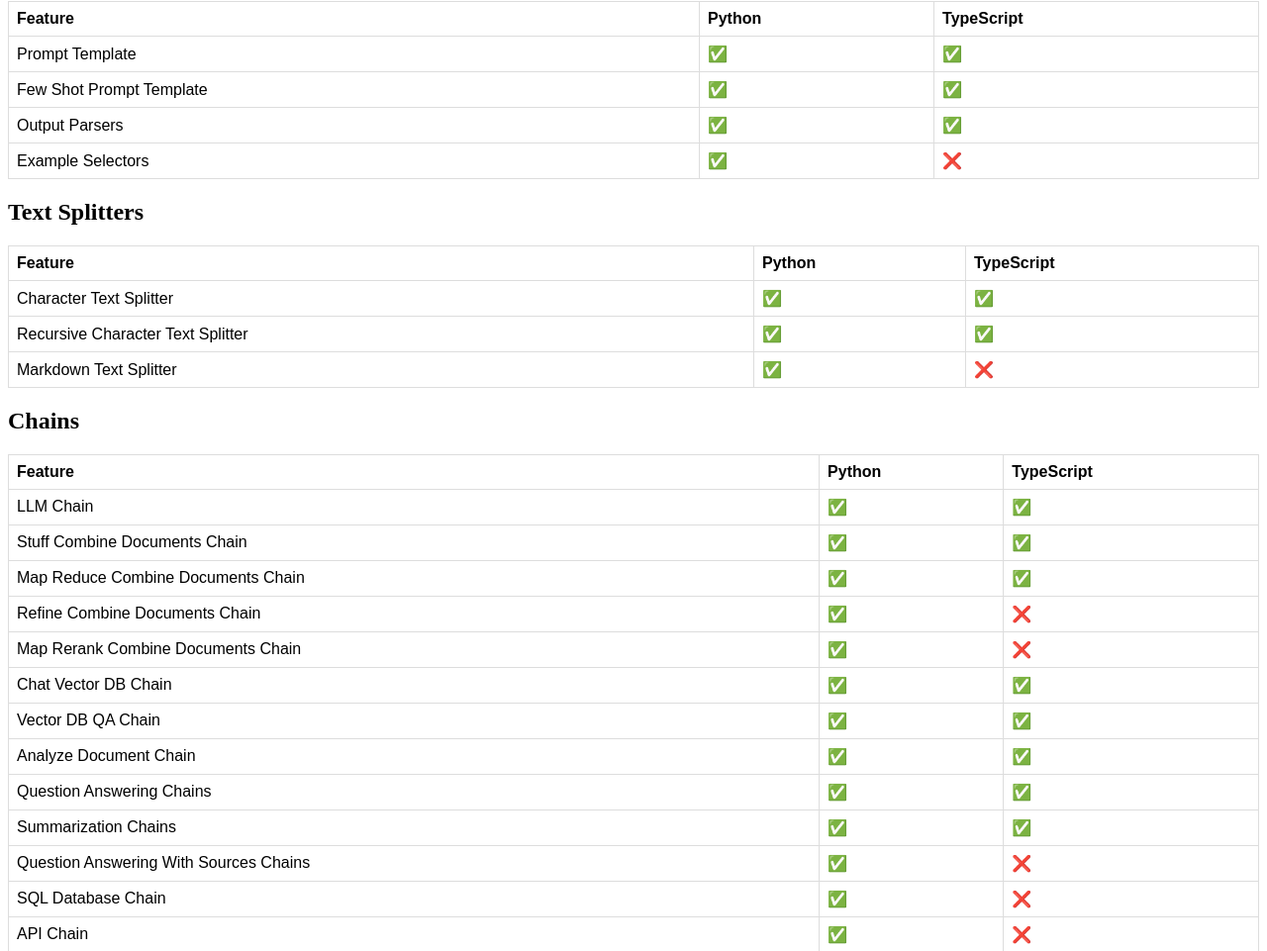
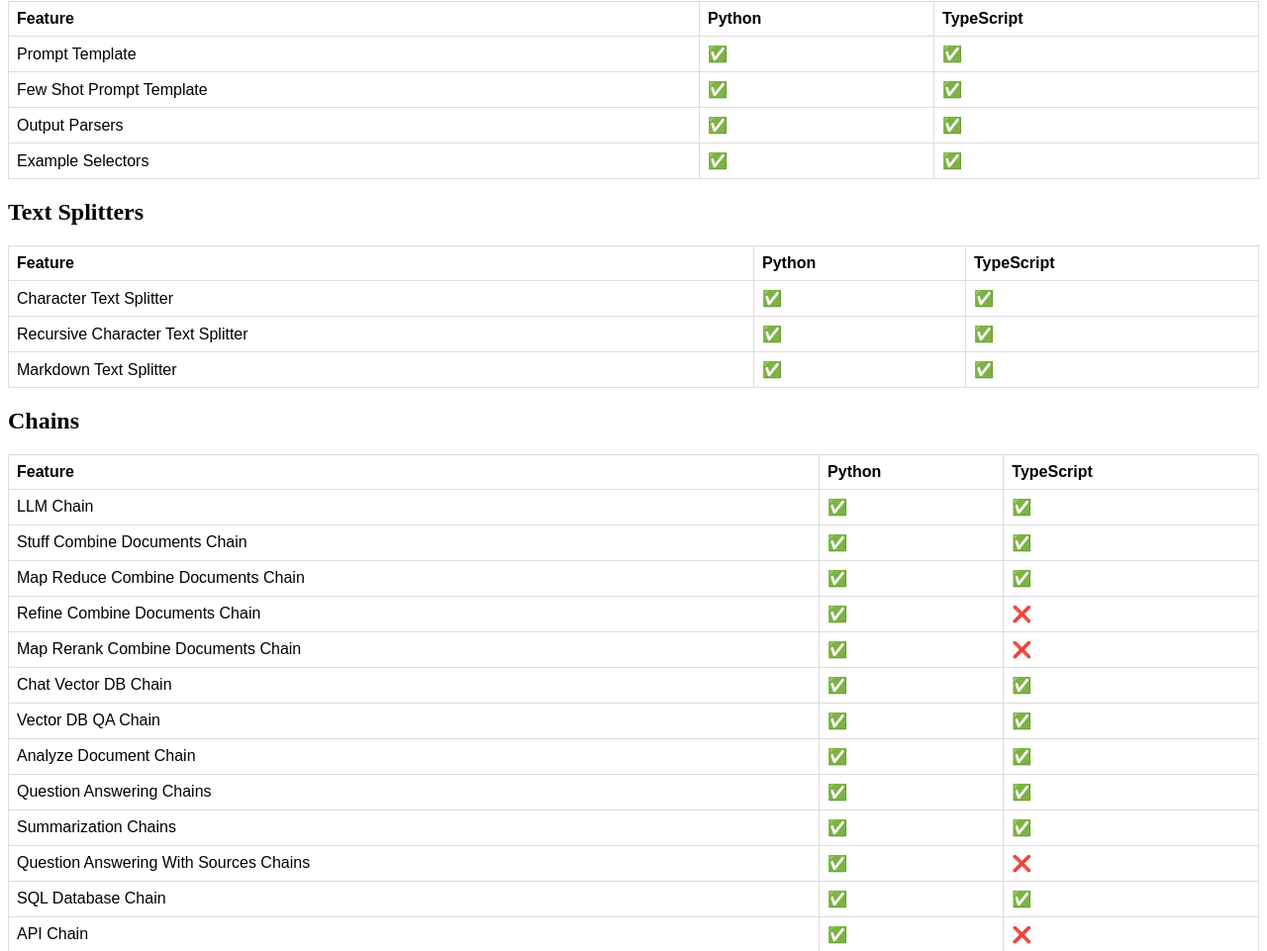
Before and after one commit to hwchase17/langchain-pages, a plain HTML site: page features.html in a window 1280 px wide. Shown: the part 151-1112 px from the top of the page at 99% size. Drawn offline with Linux system fonts and the light colour scheme.

Commit message:
Update features.html

```diff
--- a/features.html
+++ b/features.html
@@ -30,7 +30,7 @@
     <tr><td>Prompt Template</td><td>✅</td><td>✅</td></tr>
     <tr><td>Few Shot Prompt Template</td><td>✅</td><td>✅</td></tr>
     <tr><td>Output Parsers</td><td>✅</td><td>✅</td></tr>
-    <tr><td>Example Selectors</td><td>✅</td><td>❌</td></tr>
+    <tr><td>Example Selectors</td><td>✅</td><td>✅</td></tr>
   </table>
 
   <h2>Text Splitters</h2>
@@ -42,7 +42,7 @@
     </tr>
     <tr><td>Character Text Splitter</td><td>✅</td><td>✅</td></tr>
     <tr><td>Recursive Character Text Splitter</td><td>✅</td><td>✅</td></tr>
-    <tr><td>Markdown Text Splitter</td><td>✅</td><td>❌</td></tr>
+    <tr><td>Markdown Text Splitter</td><td>✅</td><td>✅</td></tr>
   </table>
 
     <h2>Chains</h2>
@@ -63,7 +63,7 @@
     <tr><td>Question Answering Chains</td><td>✅</td><td>✅</td></tr>
     <tr><td>Summarization Chains</td><td>✅</td><td>✅</td></tr>
     <tr><td>Question Answering With Sources Chains</td><td>✅</td><td>❌</td></tr>
-    <tr><td>SQL Database Chain</td><td>✅</td><td>❌</td></tr>
+    <tr><td>SQL Database Chain</td><td>✅</td><td>✅</td></tr>
     <tr><td>API Chain</td><td>✅</td><td>❌</td></tr>
     <tr><td>Transformation Chain</td><td>✅</td><td>❌</td></tr>
     <tr><td>Constitutional Chain</td><td>✅</td><td>❌</td></tr>
```
